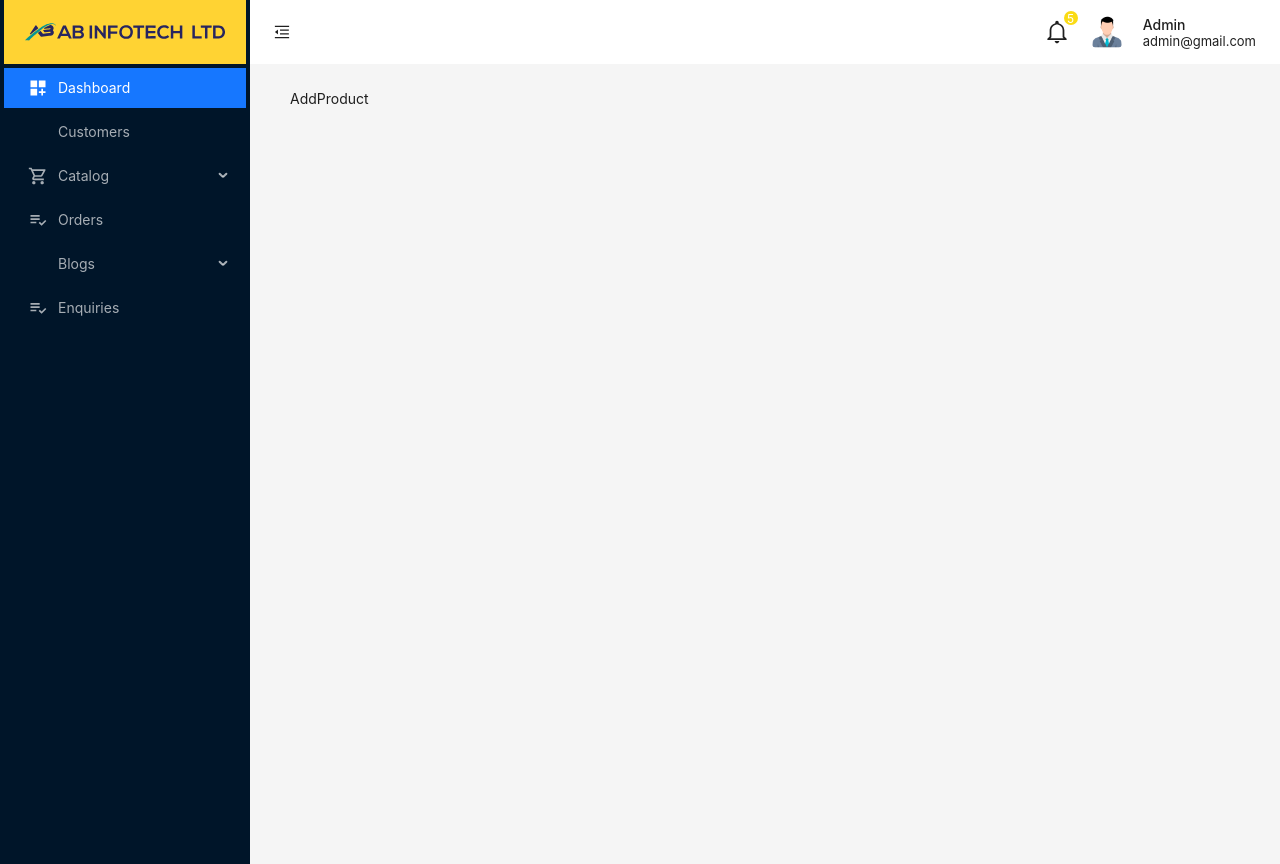
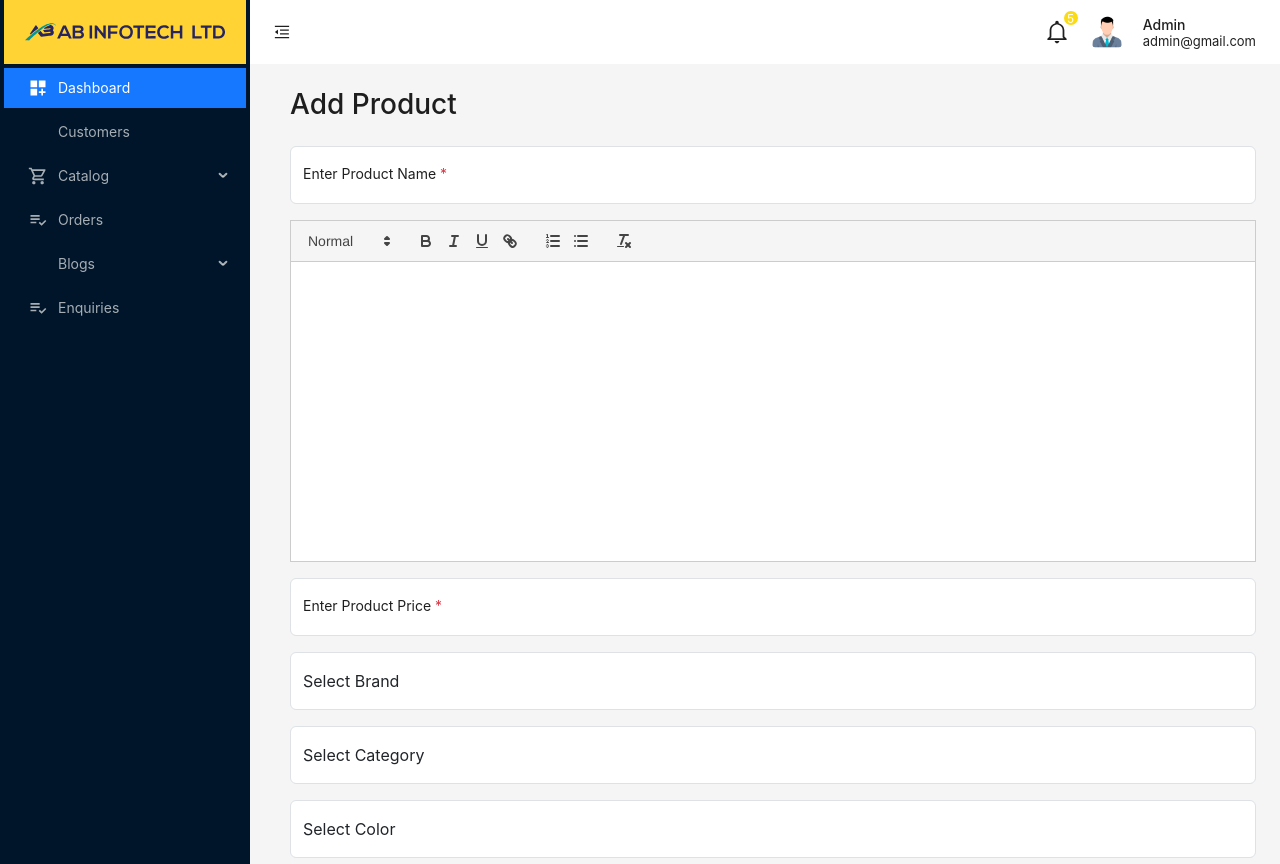
Before and after one commit to sulaimanbiswas/digitic-ecommerce-admin, a React (Vite) app: page /admin/add-product in a window 1280 px wide. Built offline with nearby package versions, Linux system fonts and the light colour scheme; some icons are missing.

Commit message:
product add done

```diff
--- a/src/pages/catalog/products/AddProduct.jsx
+++ b/src/pages/catalog/products/AddProduct.jsx
@@ -1,5 +1,60 @@
+import CustomInput from "../../../components/CustomInput";
+import CustomTextEditor from "../../../components/CustomTextEditor";
+import ImageUploader from "../../../components/ImageUploader";
+
 const AddProduct = () => {
-  return <div>AddProduct</div>;
+  return (
+    <div>
+      <h3 className="mb-4">Add Product</h3>
+      <div className="">
+        <form action="">
+          <CustomInput
+            type="text"
+            label="Enter Product Name"
+            i_id="title"
+            required={true}
+          />
+          <div className="mb-3">
+            <CustomTextEditor />
+          </div>
+          <CustomInput
+            type="number"
+            label="Enter Product Price"
+            i_id="price"
+            required={true}
+          />
+          <select name="" className="form-control py-3 mb-3" id="">
+            <option value="" className="d-none">
+              Select Brand
+            </option>
+            <option value="">Category 1</option>
+          </select>
+          <select name="" className="form-control py-3 mb-3" id="">
+            <option value="" className="d-none">
+              Select Category
+            </option>
+            <option value="">Category 1</option>
+          </select>
+          <select name="" className="form-control py-3 mb-3" id="">
+            <option value="" className="d-none">
+              Select Color
+            </option>
+            <option value="">Category 1</option>
+          </select>
+          <CustomInput
+            type="number"
+            label="Enter Product Quantity"
+            i_id="quantity"
+            required={true}
+          />
+          <ImageUploader />
+          <div className="mt-3">
+            <button className="btn btn-success py-2 px-4">Add Product</button>
+          </div>
+        </form>
+      </div>
+    </div>
+  );
 };
 
 export default AddProduct;
```
